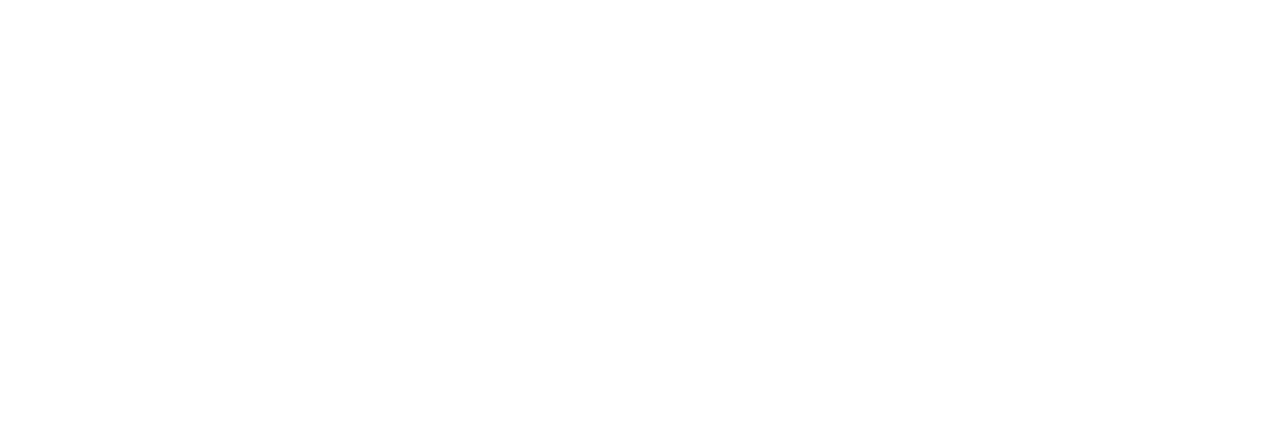
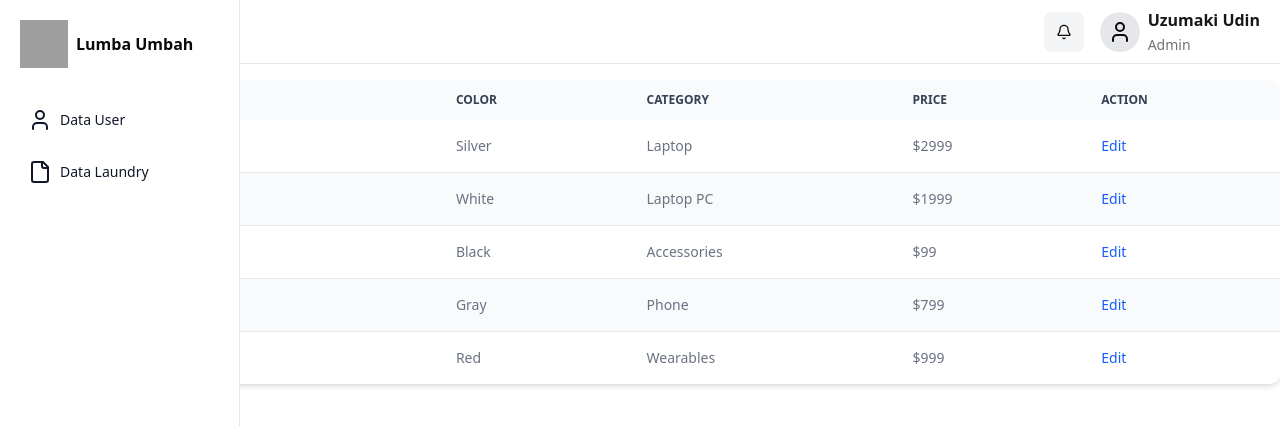
Before and after one commit to pachyyy/lumbaUmbah, a React (Vite) app: page /dashboard/data-user in a window 1280 px wide. Before the commit this address had no page. Shown: the top 426 px of the page. Built offline with nearby package versions, Linux system fonts and the light colour scheme; grey boxes are pictures that could not be loaded.

Commit message:
Create Admin Dashboard with Component Table

```diff
--- a/jsconfig.json
+++ b/jsconfig.json
@@ -1,7 +1,5 @@
 {
-  "files": [],
-  "references": [
-  ],
+  "references": [],
   "compilerOptions": {
     "baseUrl": ".",
     "paths": {
--- a/src/App.jsx
+++ b/src/App.jsx
@@ -1,6 +1,9 @@
 import Home from "./pages/Home";
 import AboutUs from "./pages/AboutUs";
 import Price from "./pages/Price";
+import Dashboard from "./components/layouts/Dashboard";
+import DashboardHome from "./pages/dashboard/DashboardHome";
+import DataUsers from "./pages/dashboard/DataUsers";
 import { Routes, Route } from "react-router-dom";
 // import {
 //   NavigationMenu,
@@ -14,16 +17,22 @@
 // } from "@/components/ui/navigation-menu"
 
 import "./index.css";
+import DataLaundry from "./pages/dashboard/DataLaundry";
 
 function App() {
+  return (
+    <main className="main-content">
+      <Routes>
+        <Route path="/" element={<Home />} />
+        <Route path="/price" element={<Price />} />
+        <Route path="/about-us" element={<AboutUs />} />
 
-  return (
-    <main className='main-content'>
-     <Routes>
-      <Route path="/" element={<Home/>} />
-      <Route path="/price" element={<Price/>} />
-      <Route path="/about-us" element={<AboutUs/>} />
-     </Routes>
+        <Route path="/dashboard" element={<Dashboard />}>
+          <Route index element={<DashboardHome />} />
+          <Route path="data-user" element={<DataUsers />} />
+          <Route path="data-laundry" element={<DataLaundry />} />
+        </Route>
+      </Routes>
     </main>
   );
 }
--- /dev/null
+++ b/src/components/DashboardNavbar.jsx
@@ -0,0 +1,25 @@
+import { UserIcon, Bell } from "lucide-react";
+
+const DashboardNavbar = () => {
+  return (
+    <nav className="fixed left-0 right-0 top-0 flex h-16 items-center justify-between border-b border-gray-200 bg-white">
+      <div className="mx-5 flex w-full gap-4 items-center justify-end">
+        <button className="h-10 cursor-pointer w-10 rounded-md bg-gray-100 flex items-center justify-center">
+          <Bell className="h-4 w-4" />
+        </button>
+
+        <div className="flex items-center gap-2">
+          <div className="flex items-center justify-center rounded-full h-10 w-10 bg-gray-200">
+            <UserIcon className="h-6 w-6" />
+          </div>
+          <div>
+            <h3 className="font-semibold text-primary">Uzumaki Udin</h3>
+            <span className="text-muted-foreground text-sm">Admin</span>
+          </div>
+        </div>
+      </div>
+    </nav>
+  );
+};
+
+export default DashboardNavbar;
--- /dev/null
+++ b/src/components/Sidebar.jsx
@@ -0,0 +1,49 @@
+import { UserIcon, File } from "lucide-react";
+
+const Sidebar = () => {
+  const navLinks = [
+    {
+      name: "Data User",
+      href: "/dashboard/data-user",
+      icon: <UserIcon />,
+    },
+    {
+      name: "Data Laundry",
+      href: "/dashboard/data-laundry",
+      icon: <File />,
+    },
+  ];
+
+  return (
+    <aside className="left-0 top-0 hidden h-screen w-60 z-50 bg-white border-r border-gray-200 lg:fixed lg:block">
+      <div className="mt-0 flex h-full flex-col p-5 space-y-8">
+        <div className="flex items-center gap-2">
+          <a href="#">
+            <img src="./logo/logo-navy.png" alt="logo" className="h-12 w-12" />
+          </a>
+          <h3 className="font-semibold">Lumba Umbah</h3>
+        </div>
+        <ul className="w-full space-y-3">
+          {navLinks.map((nav, index) => {
+            const isActive = window.location.pathname === nav.href;
+            return (
+              <li key={index}>
+                <a
+                  href={nav.href}
+                  className={`flex items-center w-full gap-2 rounded-md bg-white p-2 text-sm font-medium text-gray-900 hover:bg-gray-100 hover:text-blue-700 ${
+                    isActive ? "bg-blue-50 text-blue-700" : ""
+                  }`}
+                >
+                  {nav.icon}
+                  <span className="truncate">{nav.name}</span>
+                </a>
+              </li>
+            );
+          })}
+        </ul>
+      </div>
+    </aside>
+  );
+};
+
+export default Sidebar;
--- /dev/null
+++ b/src/components/Table.jsx
@@ -0,0 +1,128 @@
+import React from "react";
+
+const Table = () => {
+  return (
+    <div class="relative overflow-x-auto w-full shadow-md sm:rounded-lg">
+      <table class="w-full text-sm text-left rtl:text-right text-gray-500 dark:text-gray-400">
+        <thead class="text-xs text-gray-700 uppercase bg-gray-50 dark:bg-gray-700 dark:text-gray-400">
+          <tr>
+            <th scope="col" class="px-6 py-3">
+              Product name
+            </th>
+            <th scope="col" class="px-6 py-3">
+              Color
+            </th>
+            <th scope="col" class="px-6 py-3">
+              Category
+            </th>
+            <th scope="col" class="px-6 py-3">
+              Price
+            </th>
+            <th scope="col" class="px-6 py-3">
+              Action
+            </th>
+          </tr>
+        </thead>
+        <tbody>
+          <tr class="odd:bg-white odd:dark:bg-gray-900 even:bg-gray-50 even:dark:bg-gray-800 border-b dark:border-gray-700 border-gray-200">
+            <th
+              scope="row"
+              class="px-6 py-4 font-medium text-gray-900 whitespace-nowrap dark:text-white"
+            >
+              Apple MacBook Pro 17"
+            </th>
+            <td class="px-6 py-4">Silver</td>
+            <td class="px-6 py-4">Laptop</td>
+            <td class="px-6 py-4">$2999</td>
+            <td class="px-6 py-4">
+              <a
+                href="#"
+                class="font-medium text-blue-600 dark:text-blue-500 hover:underline"
+              >
+                Edit
+              </a>
+            </td>
+          </tr>
+          <tr class="odd:bg-white odd:dark:bg-gray-900 even:bg-gray-50 even:dark:bg-gray-800 border-b dark:border-gray-700 border-gray-200">
+            <th
+              scope="row"
+              class="px-6 py-4 font-medium text-gray-900 whitespace-nowrap dark:text-white"
+            >
+              Microsoft Surface Pro
+            </th>
+            <td class="px-6 py-4">White</td>
+            <td class="px-6 py-4">Laptop PC</td>
+            <td class="px-6 py-4">$1999</td>
+            <td class="px-6 py-4">
+              <a
+                href="#"
+                class="font-medium text-blue-600 dark:text-blue-500 hover:underline"
+              >
+                Edit
+              </a>
+            </td>
+          </tr>
+          <tr class="odd:bg-white odd:dark:bg-gray-900 even:bg-gray-50 even:dark:bg-gray-800 border-b dark:border-gray-700 border-gray-200">
+            <th
+              scope="row"
+              class="px-6 py-4 font-medium text-gray-900 whitespace-nowrap dark:text-white"
+            >
+              Magic Mouse 2
+            </th>
+            <td class="px-6 py-4">Black</td>
+            <td class="px-6 py-4">Accessories</td>
+            <td class="px-6 py-4">$99</td>
+            <td class="px-6 py-4">
+              <a
+                href="#"
+                class="font-medium text-blue-600 dark:text-blue-500 hover:underline"
+              >
+                Edit
+              </a>
+            </td>
+          </tr>
+          <tr class="odd:bg-white odd:dark:bg-gray-900 even:bg-gray-50 even:dark:bg-gray-800 border-b dark:border-gray-700 border-gray-200">
+            <th
+              scope="row"
+              class="px-6 py-4 font-medium text-gray-900 whitespace-nowrap dark:text-white"
+            >
+              Google Pixel Phone
+            </th>
+            <td class="px-6 py-4">Gray</td>
+            <td class="px-6 py-4">Phone</td>
+            <td class="px-6 py-4">$799</td>
+            <td class="px-6 py-4">
+              <a
+                href="#"
+                class="font-medium text-blue-600 dark:text-blue-500 hover:underline"
+              >
+                Edit
+              </a>
+            </td>
+          </tr>
+          <tr>
+            <th
+              scope="row"
+              class="px-6 py-4 font-medium text-gray-900 whitespace-nowrap dark:text-white"
+            >
+              Apple Watch 5
+            </th>
+            <td class="px-6 py-4">Red</td>
+            <td class="px-6 py-4">Wearables</td>
+            <td class="px-6 py-4">$999</td>
+            <td class="px-6 py-4">
+              <a
+                href="#"
+                class="font-medium text-blue-600 dark:text-blue-500 hover:underline"
+              >
+                Edit
+              </a>
+            </td>
+          </tr>
+        </tbody>
+      </table>
+    </div>
+  );
+};
+
+export default Table;
--- /dev/null
+++ b/src/components/layouts/Dashboard.jsx
@@ -0,0 +1,18 @@
+import Sidebar from "../Sidebar";
+import DashboardNavbar from "../DashboardNavbar";
+import { Outlet } from "react-router-dom";
+
+const Dashboard = () => {
+  return (
+    <>
+      <DashboardNavbar />
+      <Sidebar />
+
+      <main className="flex items-center justify-center h-full max-w-7xl mx-auto w-full mt-20">
+        <Outlet />
+      </main>
+    </>
+  );
+};
+
+export default Dashboard;
--- /dev/null
+++ b/src/pages/dashboard/DashboardHome.jsx
@@ -0,0 +1,7 @@
+import React from "react";
+
+const DashboardHome = () => {
+  return <div>DashboardHome</div>;
+};
+
+export default DashboardHome;
--- /dev/null
+++ b/src/pages/dashboard/DataLaundry.jsx
@@ -0,0 +1,7 @@
+import React from "react";
+
+const DataLaundry = () => {
+  return <div>DataLaundry</div>;
+};
+
+export default DataLaundry;
--- /dev/null
+++ b/src/pages/dashboard/DataUsers.jsx
@@ -0,0 +1,11 @@
+import Table from "@/components/Table";
+
+const DataUsers = () => {
+  return (
+    <div className="w-full">
+      <Table />
+    </div>
+  );
+};
+
+export default DataUsers;
```
